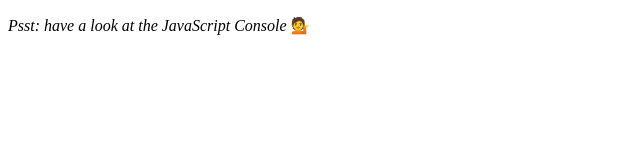
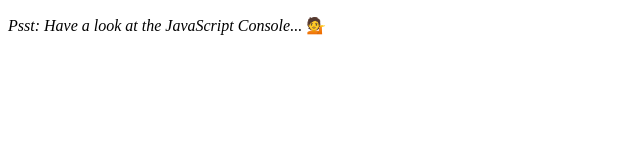
Before and after one commit to Lambdaphile/JavaScript30, a plain HTML site: page 07-array-cardio-day-2/index.html in a window 1280 px wide. Shown: the full height of the page, 0-640 px from the left. Drawn offline with Linux system fonts and the light colour scheme.

Commit message:
nit: Fix inconsistent typo (with the previous array cardio)

```diff
--- a/07-array-cardio-day-2/index.html
+++ b/07-array-cardio-day-2/index.html
@@ -6,6 +6,6 @@
     <script defer type="text/javascript" src="./index.js"></script>
   </head>
   <body>
-    <p><em>Psst: have a look at the JavaScript Console</em> 💁</p>
+    <p><em>Psst: Have a look at the JavaScript Console...</em> 💁</p>
   </body>
 </html>
```
